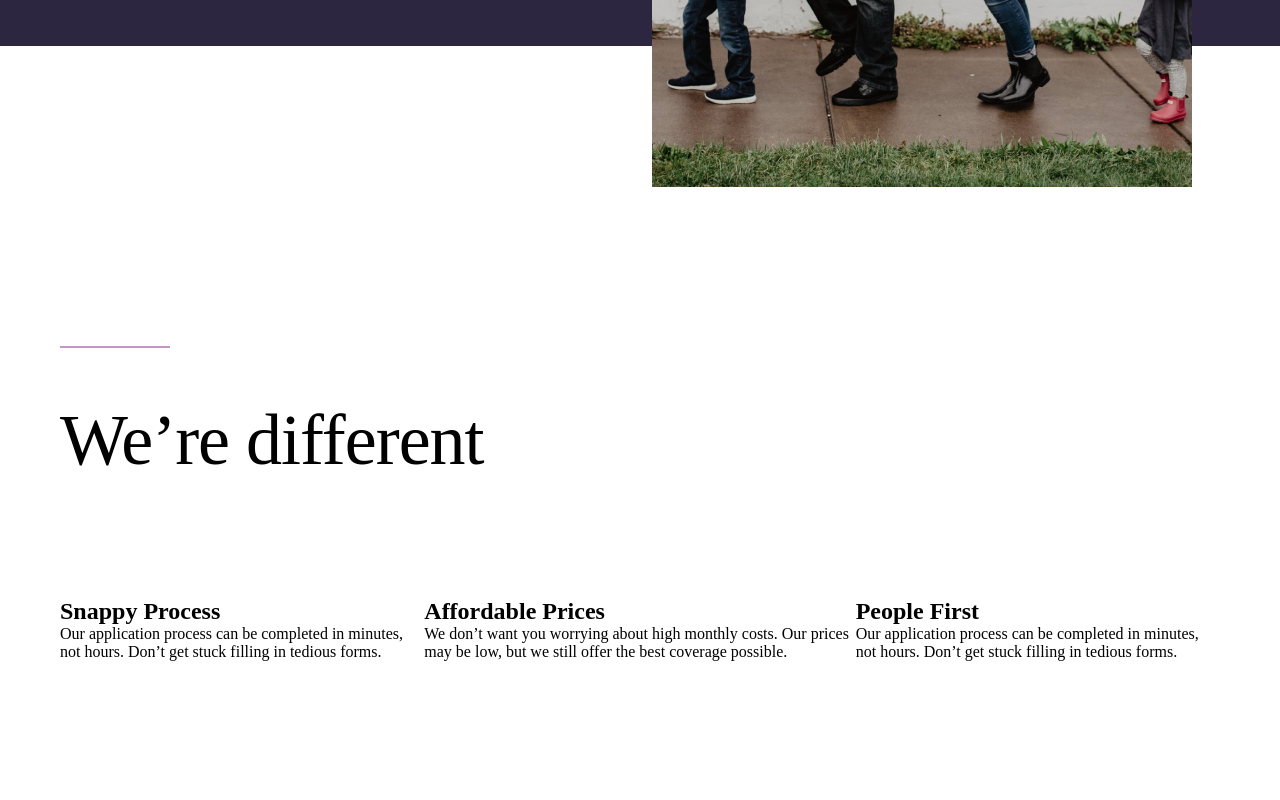
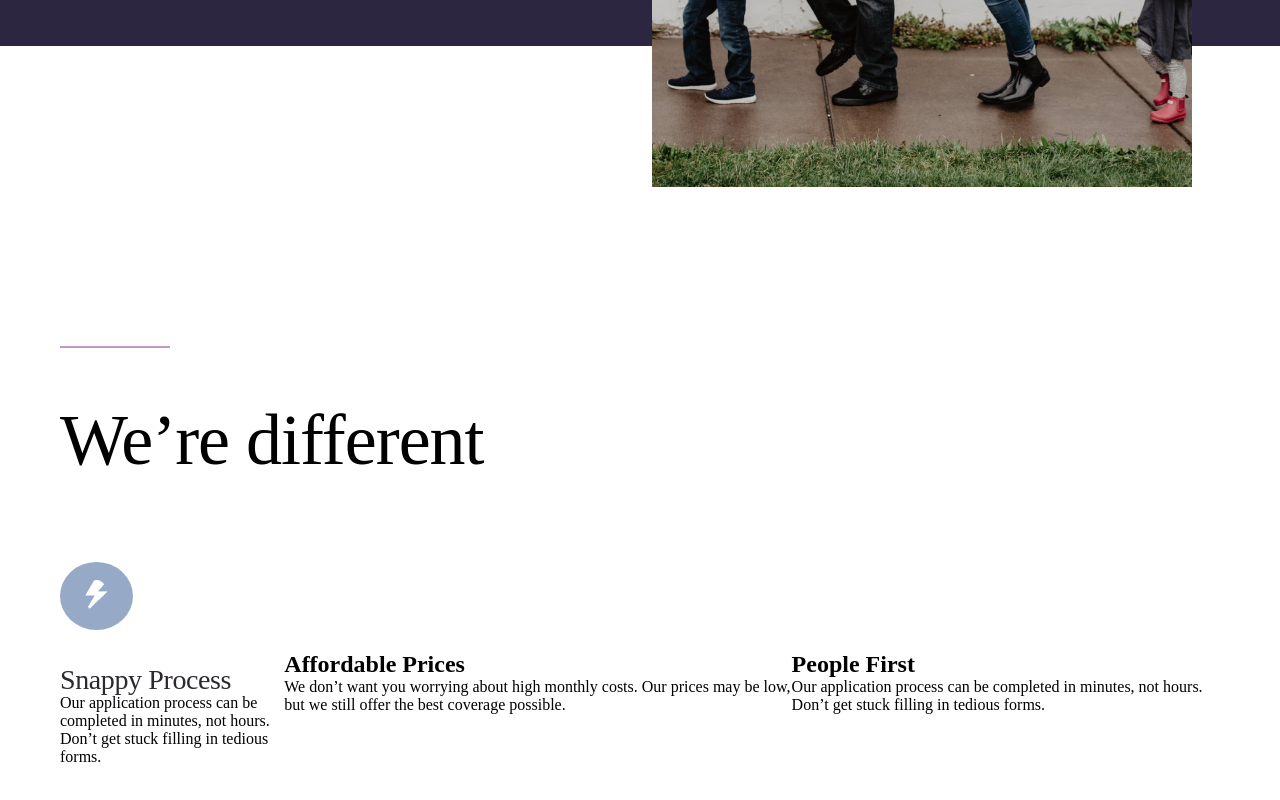
Before and after one commit to umida17/react.js-2-loyiham, a React (Vite) app: page / in a window 1280 px wide. Shown: the part 634-1434 px from the top of the page. Before the commit the page ends 1315 px from the top, so only its background shows below. Built offline with nearby package versions, Linux system fonts and the light colour scheme.

Commit message:
section2 ga stil berilmoqda

```diff
--- a/src/Companets/Main/Main.css
+++ b/src/Companets/Main/Main.css
@@ -98,4 +98,24 @@
     display: flex;
     align-items: center;
     justify-content: space-between;
+    margin-bottom: 150px;
 }
+
+.card{
+    width: 350px;
+}
+
+.path{
+    background: #96A9C6;
+    border-radius: 50%;
+    padding: 18px 25px;
+    margin-bottom: 32px;
+}
+
+.snap{
+     font-weight: 400;
+    font-size: 28px;
+     line-height: 100%;
+    letter-spacing: -0.39px;
+    color: #2C2830;
+}
--- a/src/Companets/Main/Main.jsx
+++ b/src/Companets/Main/Main.jsx
@@ -37,8 +37,8 @@ function Main() {
                             <div className="cards">
 
                                 <div className="card">
-                                 <img src={path} alt="" />
-                                 <h2>Snappy Process</h2>
+                                 <img className='path' src={path} alt="" />
+                                 <h2 className='snap'>Snappy Process</h2>
                                  <p>Our application process can be completed in minutes, not hours. Don’t get stuck filling in tedious forms.</p>
 
                                 </div>
```
